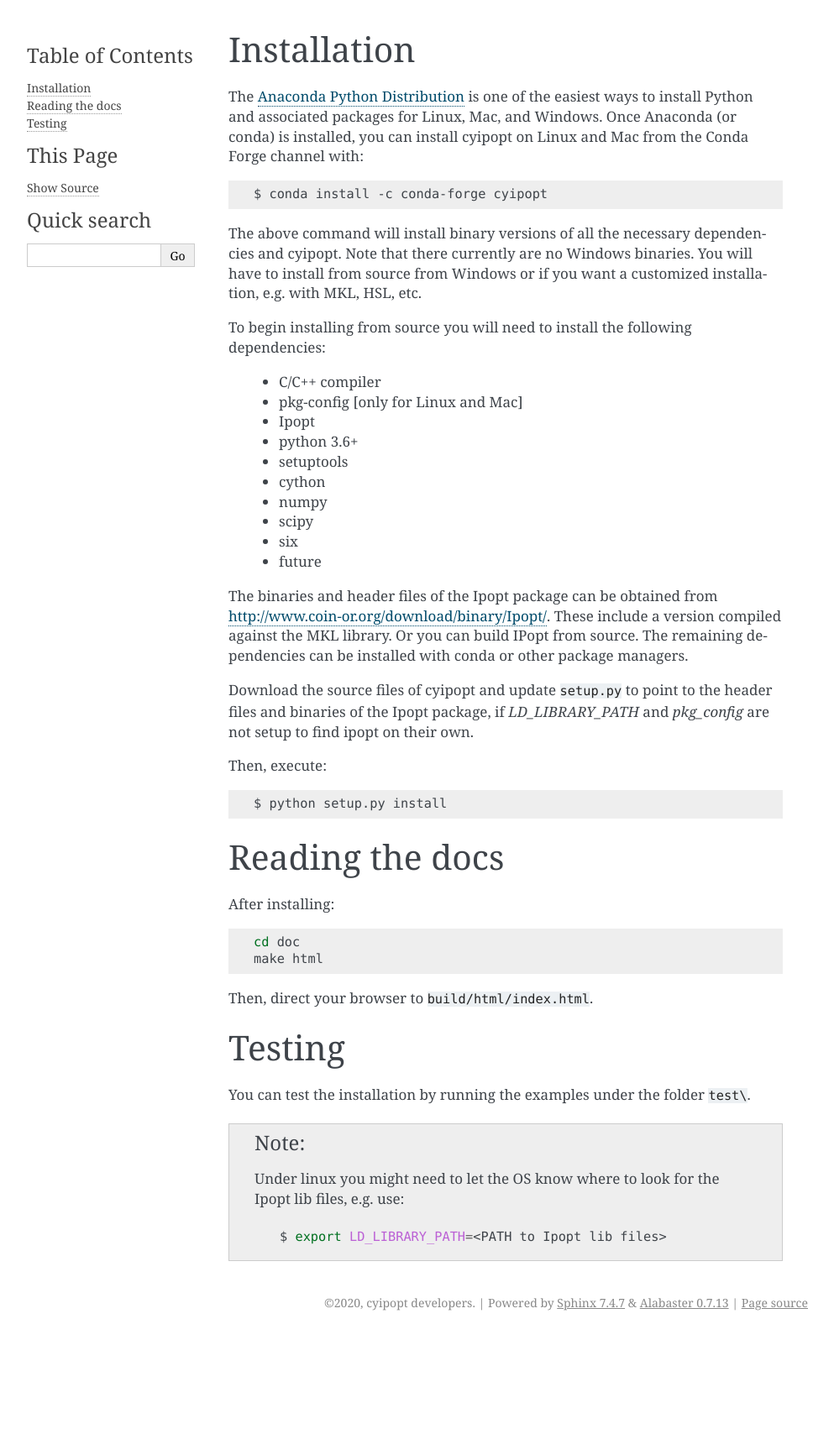
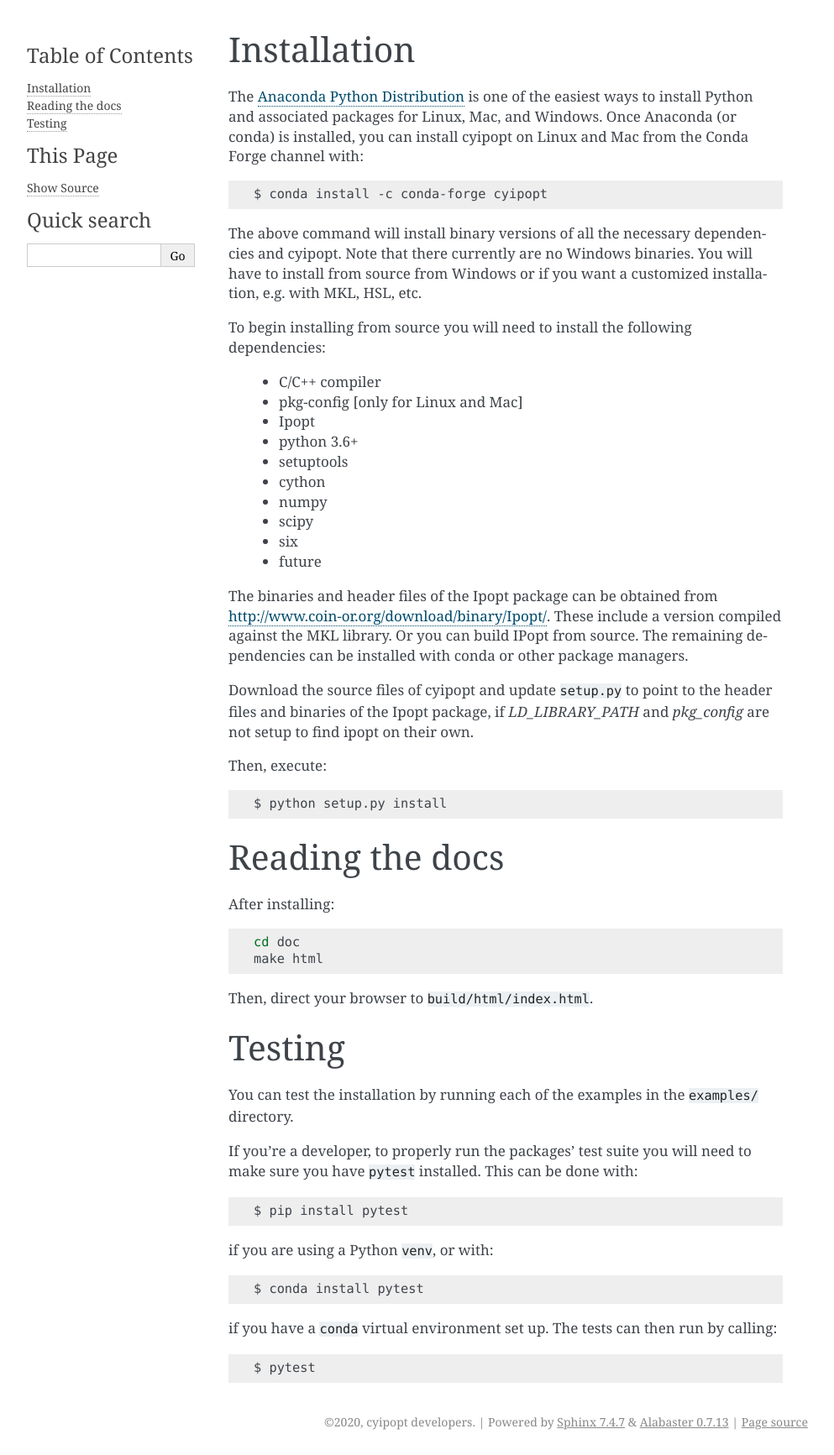
Before and after one commit to mechmotum/cyipopt, a Sphinx documentation site: the page built from docs/source/install.rst, in a window 1280 px wide. Shown: the whole page at 84% size, without its empty margins (148-1141 px from the left). Built offline with Sphinx 7.4.7, drawn with Linux system fonts in a browser that asks for light colours; before the commit the page ends 1591 px from its top, so only the background shows below that.

Commit message:
Update testing instructions

```diff
--- a/docs/source/install.rst
+++ b/docs/source/install.rst
@@ -55,11 +55,16 @@ Then, direct your browser to ``build/html/index.html``.
 Testing
 =======
 
-You can test the installation by running the examples under the folder ``test\``.
+You can test the installation by running each of the examples in the ``examples/`` directory.
 
-.. note::
+If you're a developer, to properly run the packages' test suite you will need to make sure you have ``pytest`` installed. This can be done with::
 
-    Under linux you might need to let the OS know where to look for the Ipopt lib files,
-    e.g. use::
+    $ pip install pytest
 
-        $ export LD_LIBRARY_PATH=<PATH to Ipopt lib files>
+if you are using a Python ``venv``, or with::
+
+    $ conda install pytest
+
+if you have a ``conda`` virtual environment set up. The tests can then run by calling::
+
+    $ pytest
```
